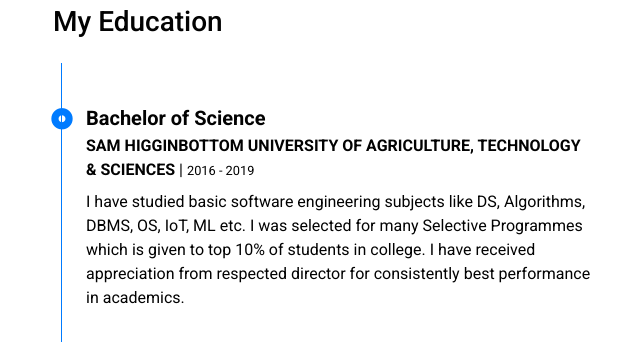
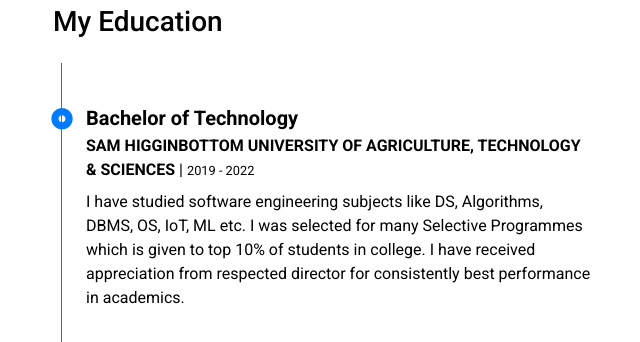
Before and after one commit to psaumya614/portfolio, a plain HTML site: page index.html in a window 1280 px wide. Shown: the part 2262-2604 px from the top of the page, without its empty margins (32-672 px from the left). Drawn offline with nearby package versions, Linux system fonts and the light colour scheme.

Commit message:
Update index.html
.

```diff
--- a/index.html
+++ b/index.html
@@ -210,9 +210,9 @@
                     <div class="border-left border-primary pt-2 pl-4 ml-2">
                         <div class="position-relative ex-me mb-4">
                             <i class="far fa-dot-circle text-primary position-absolute" style="top: 2px; left: -35px; font-size: 22px;"></i>
-                            <h5 class="font-weight-bold mb-1">Bachelor of Science</h5>
-                            <p class="mb-2"><strong>SAM HIGGINBOTTOM UNIVERSITY OF AGRICULTURE, TECHNOLOGY & SCIENCES</strong> | <small>2016 - 2019</small></p>
-                            <p> I have studied basic software engineering subjects like DS, Algorithms, DBMS, OS, IoT, ML etc. I was selected for many Selective Programmes which is given to top 10% of students in college. I have received appreciation from respected director for consistently best performance in academics.</p>
+                            <h5 class="font-weight-bold mb-1">Bachelor of Technology</h5>
+                            <p class="mb-2"><strong>SAM HIGGINBOTTOM UNIVERSITY OF AGRICULTURE, TECHNOLOGY & SCIENCES</strong> | <small>2019 - 2022</small></p>
+                            <p> I have studied software engineering subjects like DS, Algorithms, DBMS, OS, IoT, ML etc. I was selected for many Selective Programmes which is given to top 10% of students in college. I have received appreciation from respected director for consistently best performance in academics.</p>
                         </div>
                         <div class="position-relative ex-me mb-4">
                             <i class="far fa-dot-circle text-primary position-absolute" style="top: 2px; left: -35px;  font-size: 22px;"></i>
```
